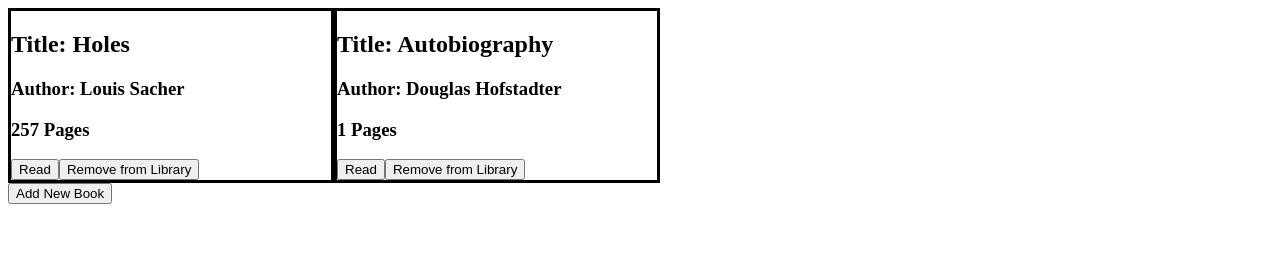
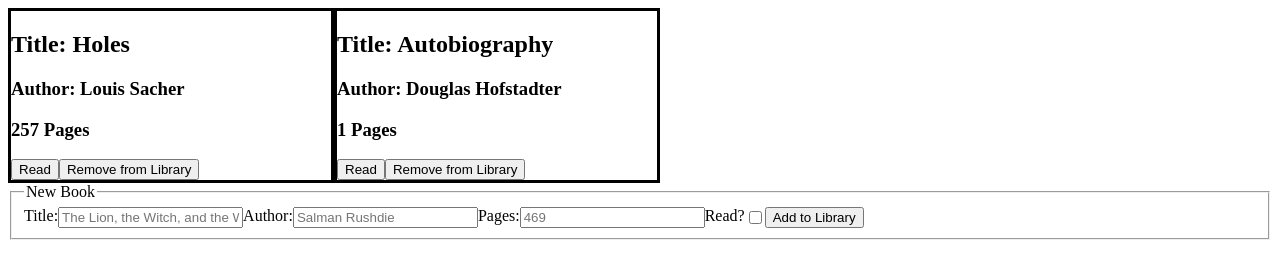
Before and after one commit to kaBeech/library, a plain HTML site: page index.html in a window 1280 px wide. Both pictures are taken after a click on the button "Add New Book". Drawn offline with Linux system fonts and the light colour scheme.

Commit message:
Add New Book Form

```diff
--- a/index.html
+++ b/index.html
@@ -12,5 +12,20 @@
     <div id="cardCatalogue" class="flex wrap">
     </div>
     <button id="addNewBookButton">Add New Book</button>
+    <form action="" method="post"></form>
+        <fieldset id="newBookFieldset" hidden>
+            <legend>New Book</legend>
+            <div id="newBookFields" class="flex wrap">
+                <label for="newTitle">Title: </label>
+                <input type="text" name="newTitle" id="newTitle" placeholder="The Lion, the Witch, and the Wardrobe">
+                <label for="newAuthor">Author: </label>
+                <input type="text" name="newAuthor" id="newAuthor" placeholder="Salman Rushdie">
+                <label for="newPages">Pages: </label>
+                <input type="number" name="newPages" id="newPages" min="1" placeholder="469">
+                <label for="newRead">Read? </label>
+                <input type="checkbox" name="newRead" id="newRead">
+                <button id="submitNewBookButton" type="submit">Add to Library</button>
+            </div>
+        </fieldset>
 </body>
 </html>
--- a/library.js
+++ b/library.js
@@ -1,6 +1,9 @@
-const cardCatalogue = document.getElementById("cardCatalogue");
-const addNewBookButton = document.getElementById("addNewBookButton");
-addNewBookButton.addEventListener('click', function() {addNewBook()});
+const cardCatalogue = document.getElementById('cardCatalogue');
+const newBookFieldset = document.getElementById('newBookFieldset');
+const addNewBookButton = document.getElementById('addNewBookButton');
+addNewBookButton.addEventListener('click', function() {showNewBookForm()});
+const submitNewBookButton = document.getElementById('submitNewBookButton');
+submitNewBookButton.addEventListener('click', function() {addNewBook()})
 
 const myLibrary = [];
 
@@ -68,10 +71,14 @@ function showLibrary() {
     }
 }
 
+function showNewBookForm() {
+    newBookFieldset.hidden = false;
+    addNewBookButton.hidden = true;
+}
+
 function addNewBook() {
-    // Create Form
-        // Form will have a submit button that also closes the form
-        alert('Success!');
+    newBookFieldset.hidden = true;
+    addNewBookButton.hidden = false;
 }
 
 const holes = new Book('Holes', 'Louis Sacher', '257', true);
```
Also changed, not shown: test.html (added, +24 -0 lines).
